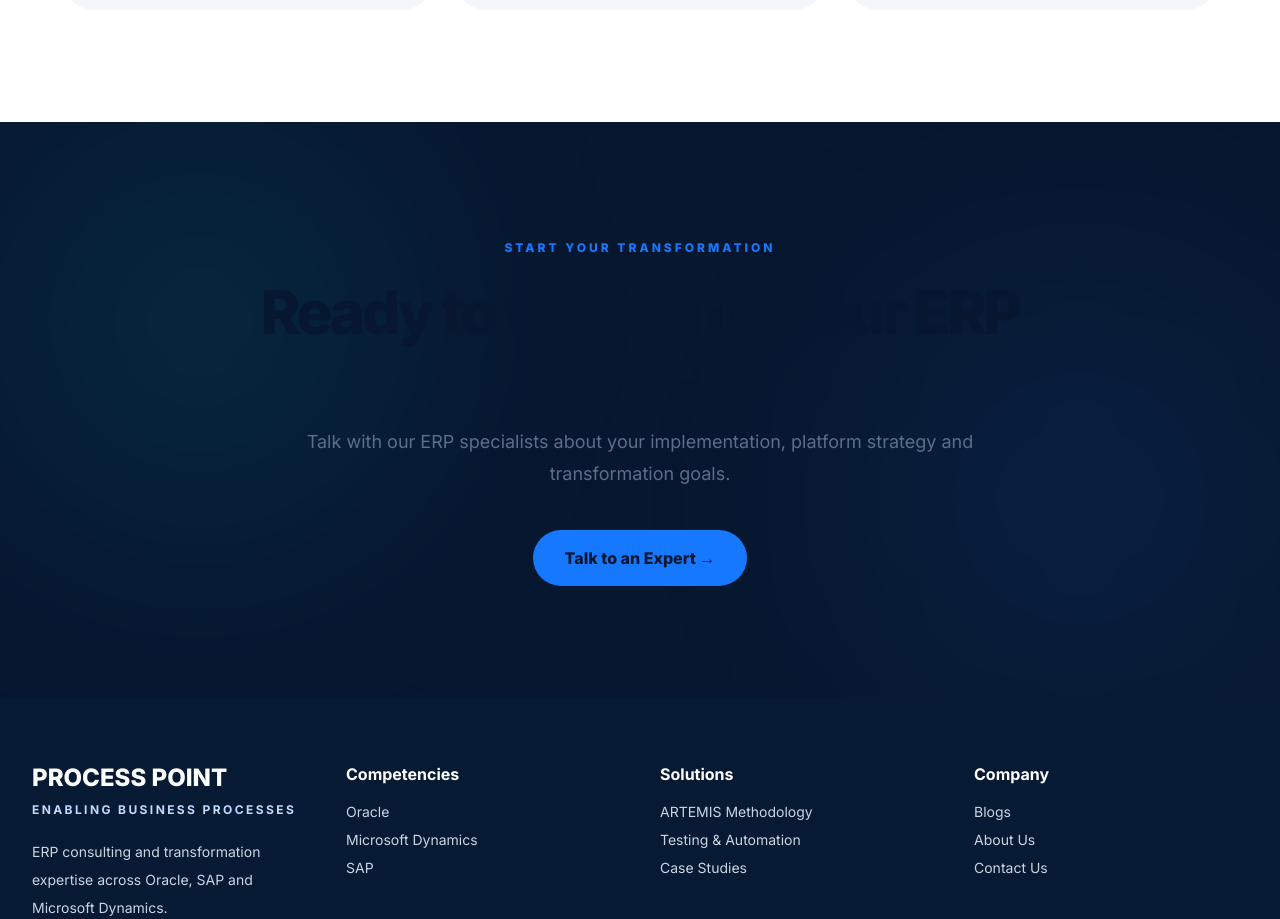
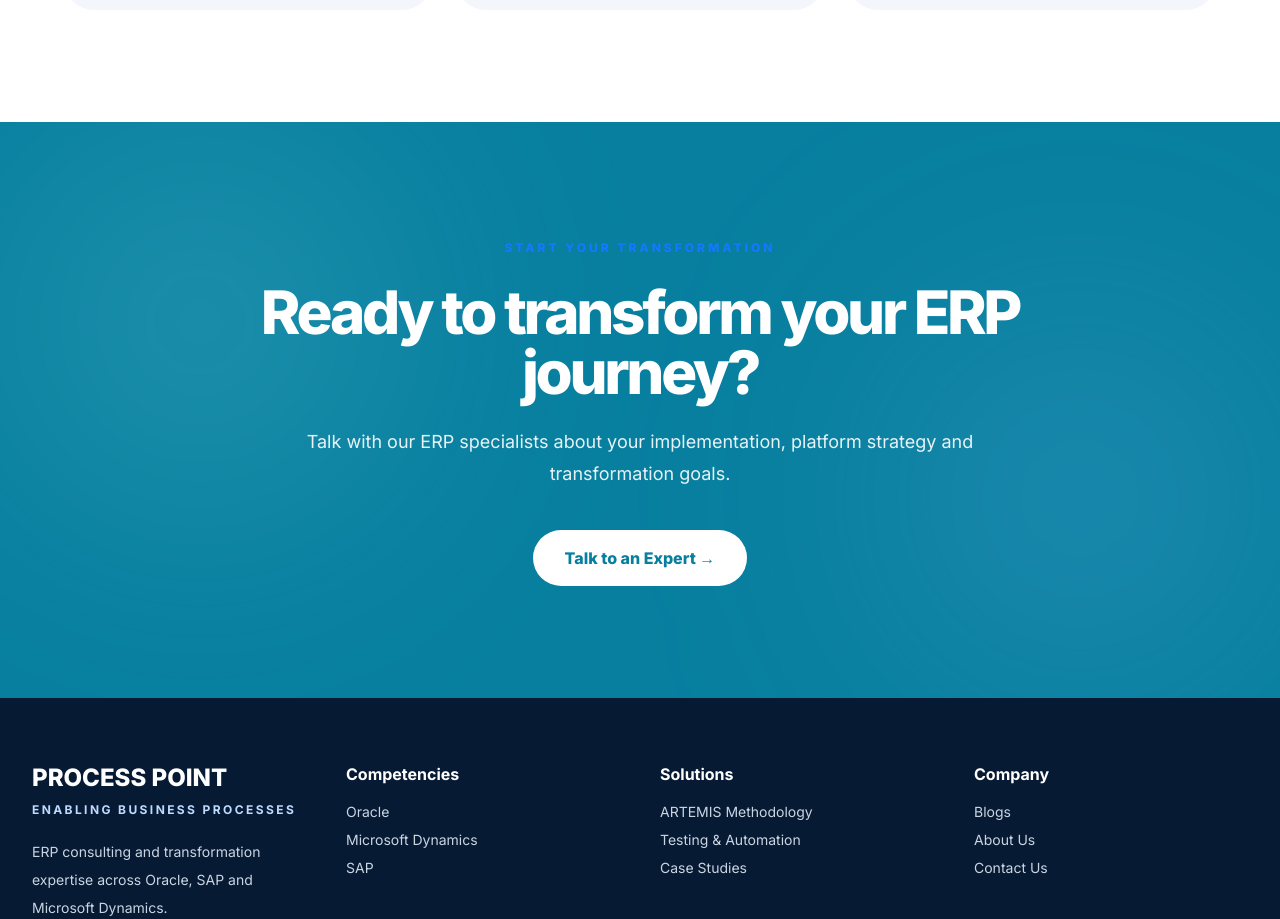
Before and after one commit to koushik192211914/process-point-website, a Next.js app: page / in a window 1280 px wide. Shown: the part 5940-6859 px from the top of the page. Built offline with nearby package versions, Linux system fonts and the light colour scheme.

Commit message:
changed the color of the ready for event

```diff
--- a/app/page.tsx
+++ b/app/page.tsx
@@ -1006,12 +1006,12 @@ export default function HomePage() {
 
       <section
         id="contact"
-        className="relative overflow-hidden bg-[#07172f]"
+        className="relative overflow-hidden bg-[#087f9f]"
       >
 
-        <div className="absolute left-0 top-0 h-[400px] w-[400px] rounded-full bg-cyan-400/10 blur-[130px]" />
+        <div className="absolute left-0 top-0 h-[400px] w-[400px] rounded-full bg-cyan-200/15 blur-[130px]" />
 
-        <div className="absolute right-0 bottom-0 h-[400px] w-[400px] rounded-full bg-blue-500/10 blur-[130px]" />
+        <div className="absolute right-0 bottom-0 h-[400px] w-[400px] rounded-full bg-blue-300/15 blur-[130px]" />
 
 
         <div className="relative mx-auto max-w-[1200px] px-6 py-28 text-center sm:px-10">
@@ -1020,11 +1020,11 @@ export default function HomePage() {
             Start Your Transformation
           </span>
 
-          <h2 className="mx-auto mt-6 max-w-4xl text-5xl font-black tracking-[-0.055em] text-[#07172f] sm:text-6xl">
+          <h2 className="mx-auto mt-6 max-w-4xl text-5xl font-black tracking-[-0.055em] text-white sm:text-6xl">
             Ready to transform your ERP journey?
           </h2>
 
-          <p className="mx-auto mt-6 max-w-2xl text-lg leading-8 text-[#5b6f88]">
+          <p className="mx-auto mt-6 max-w-2xl text-lg leading-8 text-white/90">
             Talk with our ERP specialists about your implementation,
             platform strategy and transformation goals.
           </p>
@@ -1033,7 +1033,7 @@ export default function HomePage() {
 
             <a
               href="/contact"
-              className="inline-flex rounded-full bg-[#1677ff] px-8 py-4 font-black text-[#07172f] transition duration-300 hover:-translate-y-1 hover:bg-white"
+              className="inline-flex rounded-full bg-white px-8 py-4 font-black text-[#087f9f] transition duration-300 hover:-translate-y-1 hover:bg-[#e9fbff]"
             >
               Talk to an Expert →
             </a>
```
